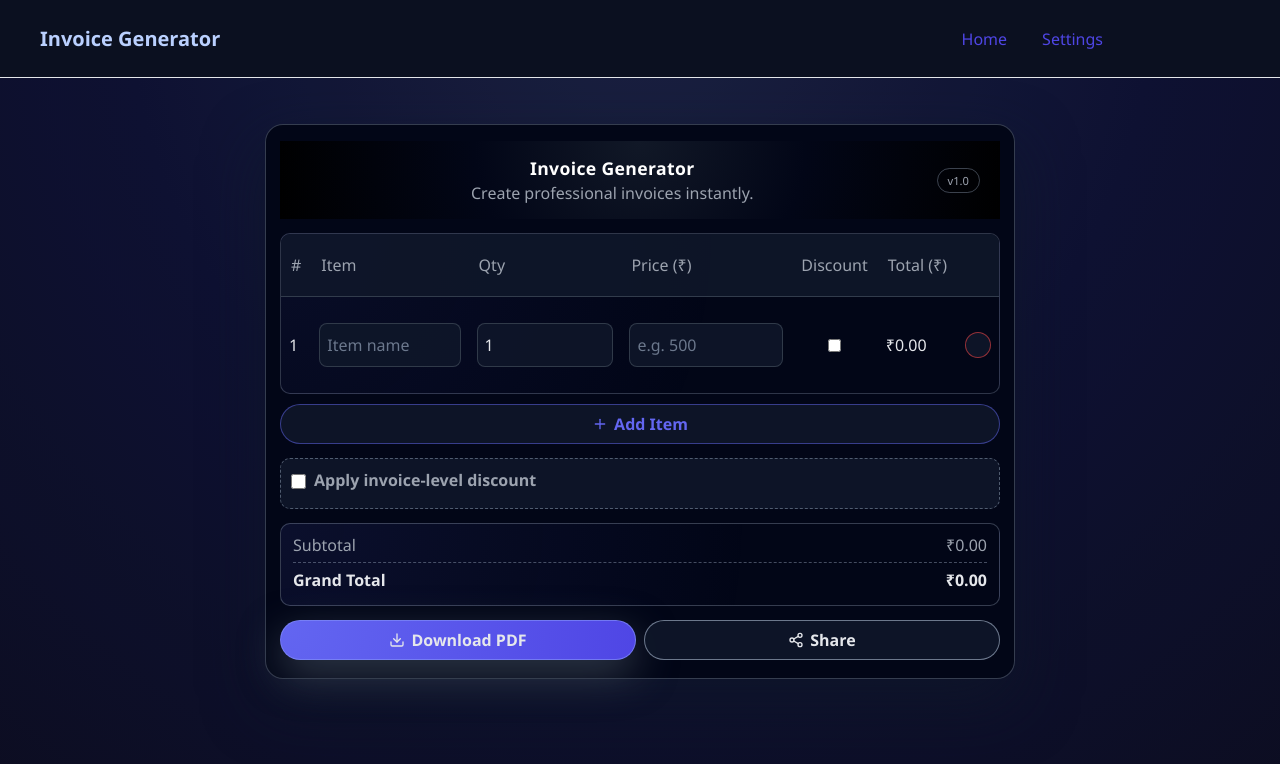
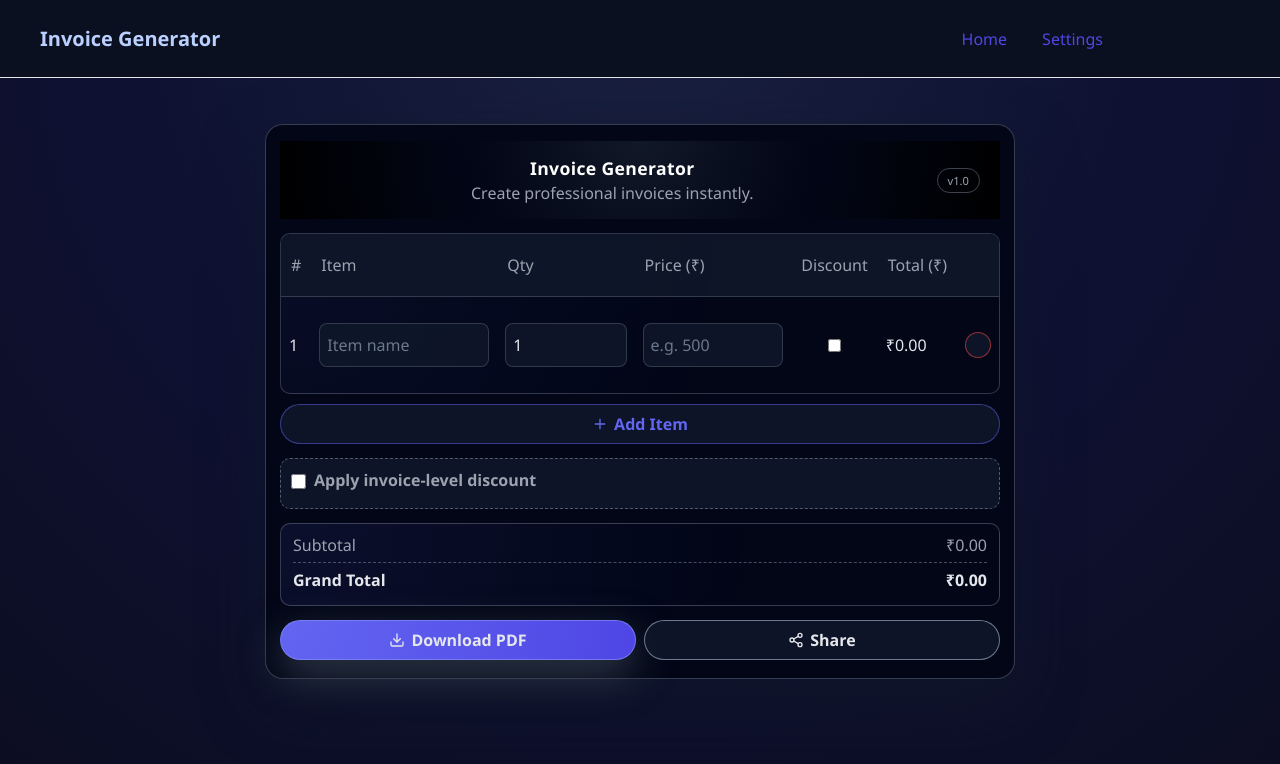
Before and after one commit to Sainy98/Invoice-Generator, a Next.js app: page / in a window 1280 px wide. Shown: the top 764 px of the page. Built offline with nearby package versions, Linux system fonts and the light colour scheme.

Commit message:
adjust input

```diff
--- a/app/globals.css
+++ b/app/globals.css
@@ -316,7 +316,7 @@ button:hover {
   border-bottom: none;
 }
 .invoice-table tr td:nth-child(2) .input.text-input {
-  width: 1700x;   /* wider */
+  width: 170px;   /* wider */
 }
 
 .invoice-table tbody tr:hover {
```
